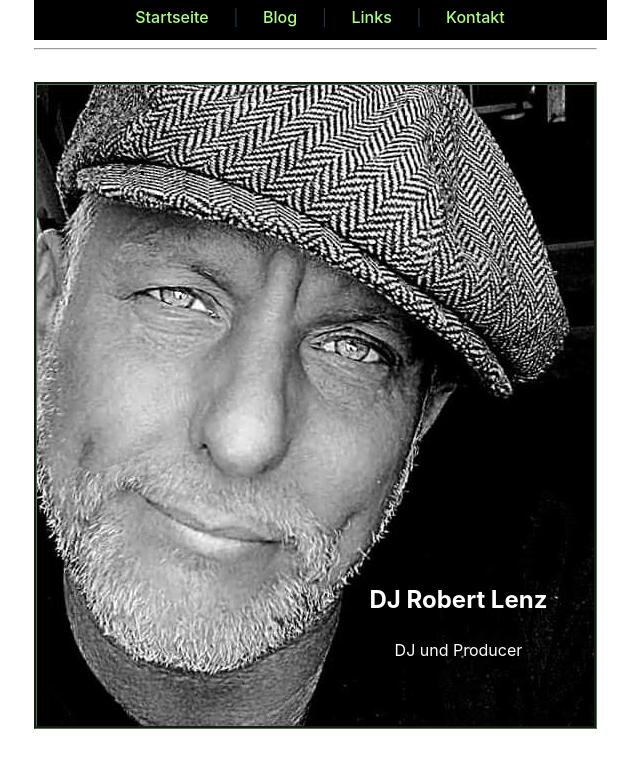
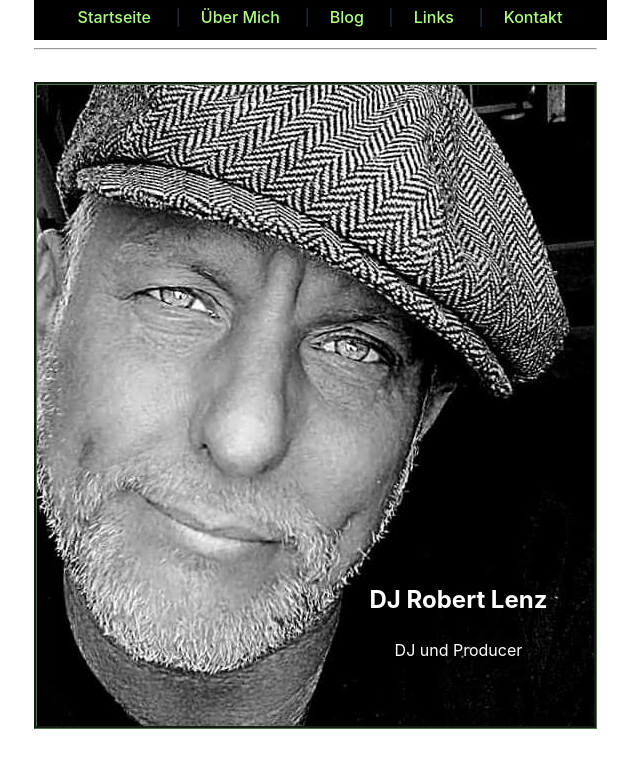
Before and after one commit to AGBDev/RobertWebsite, a Svelte app: page / in a window 1280 px wide. Shown: the top 768 px of the page, without its empty margins (325-965 px from the left). Built offline with nearby package versions, Linux system fonts and the light colour scheme.

Commit message:
made navigation bar easier to edit and some nice comments :)

```diff
--- a/src/App.svelte
+++ b/src/App.svelte
@@ -6,31 +6,48 @@
     import Links from "./lib/pages/links/Links.svelte";
     import Contact from "./lib/pages/contact/Contact.svelte";
     import Blog from "./lib/pages/blog/Blog.svelte";
+    import type { SvelteComponent } from "svelte";
 
     export let url: string = "";
+
+    interface NavBarLink {
+        text: string;
+        url: string;
+        tooltip: string;
+        component: typeof SvelteComponent<any>;
+    }
+
+    let links: NavBarLink[] = [];
+
+    links.push({text: "Startseite", url: "/", tooltip: "Zur Startseite", component: Home});
+    links.push({text: "Über Mich", url: "/about", tooltip: "Über Mich", component: About});
+    links.push({text: "Blog", url: "/blog", tooltip: "", component: Blog});
+    links.push({text: "Links", url: "/links", tooltip: "Lese den Blog", component: Links});
+    links.push({text: "Kontakt", url: "/contact", tooltip: "Kantaktaufnahme", component: Contact});
 </script>
 
 <main>
+    {#if links.length == 0}
+        :C
+    {/if}
+
     <Router {url}>
         <nav title="Navigiere durch die Website">
-            <Link to="/" title="Wechsle zu der Startseite">Startseite</Link>
-            |
-<!--            <Link to="/about">Über Mich</Link>-->
-<!--            |-->
-            <Link to="/blog" title="Wechsle zum Blog">Blog</Link>
-            |
-            <Link to="/links" title="Wechsle zu den Links">Links</Link>
-            |
-            <Link to="/contact" title="Wechsle zu der Kontaktseite">Kontakt</Link>
+
+
+            {#each links as linkf, index}
+                <Link to="{linkf.url}" title={linkf.tooltip}>{linkf.text}</Link>
+                {#if index != links.length - 1}
+                |
+                {/if}
+            {/each}
         </nav>
         <hr>
         <br>
         <div>
-            <Route path="/about" component={About}></Route>
-            <Route path="/blog" component={Blog}></Route>
-            <Route path="/links" component={Links}></Route>
-            <Route path="/contact" component={Contact}></Route>
-            <Route path="/" component={Home}></Route>
+            {#each links as linkf}
+            <Route path={linkf.url} component={linkf.component}></Route>
+            {/each}
         </div>
     </Router>
 </main>
--- a/src/lib/pages/blog/Blog.svelte
+++ b/src/lib/pages/blog/Blog.svelte
@@ -7,10 +7,16 @@
 
     let entries: BlogEntry[] = [];
 
+    // add entries here:
+
+
+
     entries.reverse();
 
+    // loading all?
     let loadAll = false;
 
+    // get id for loading a specific one
     let urlParams = new URLSearchParams(window.location.search);
     let id = urlParams.get("id");
 
```
